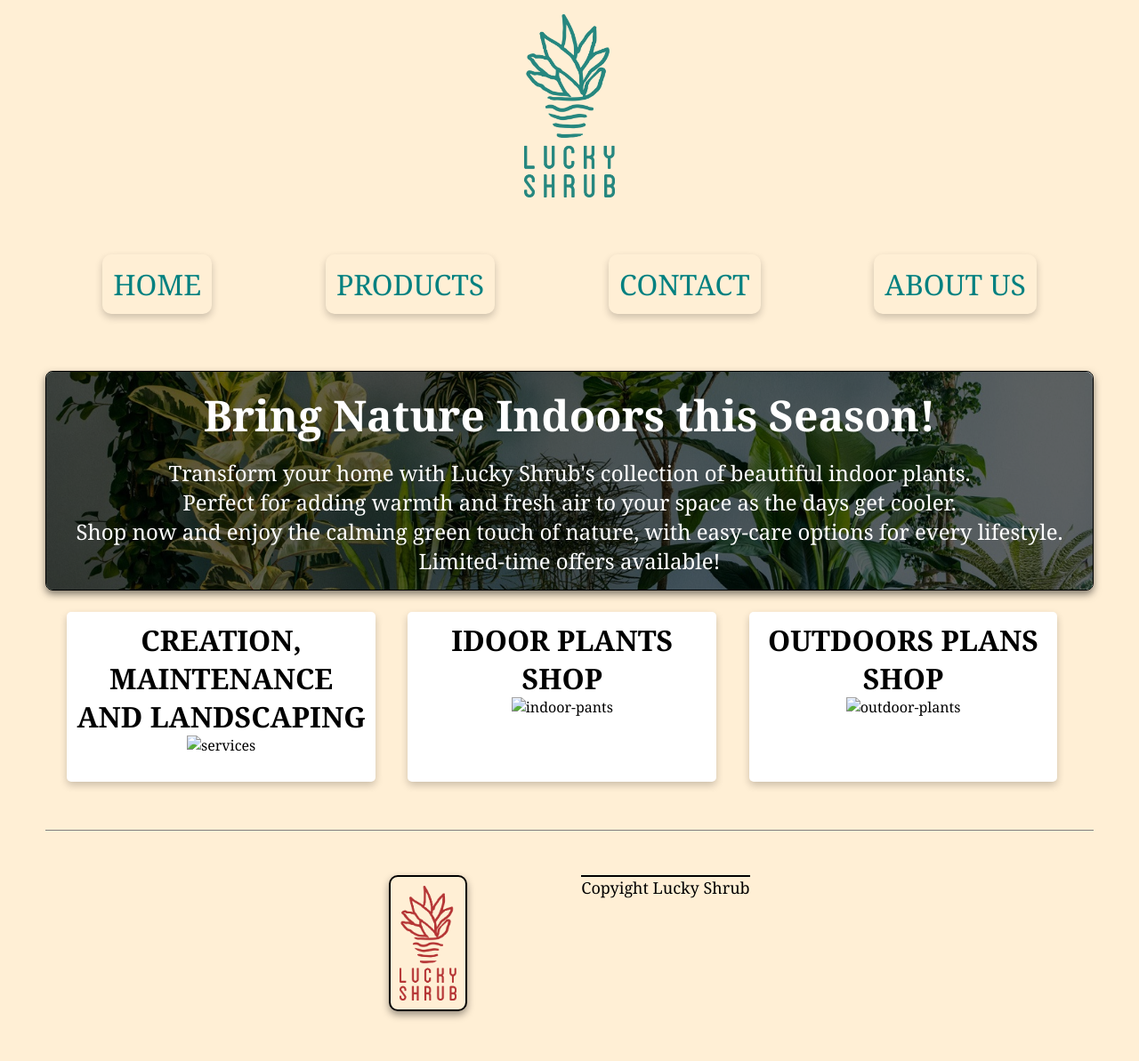
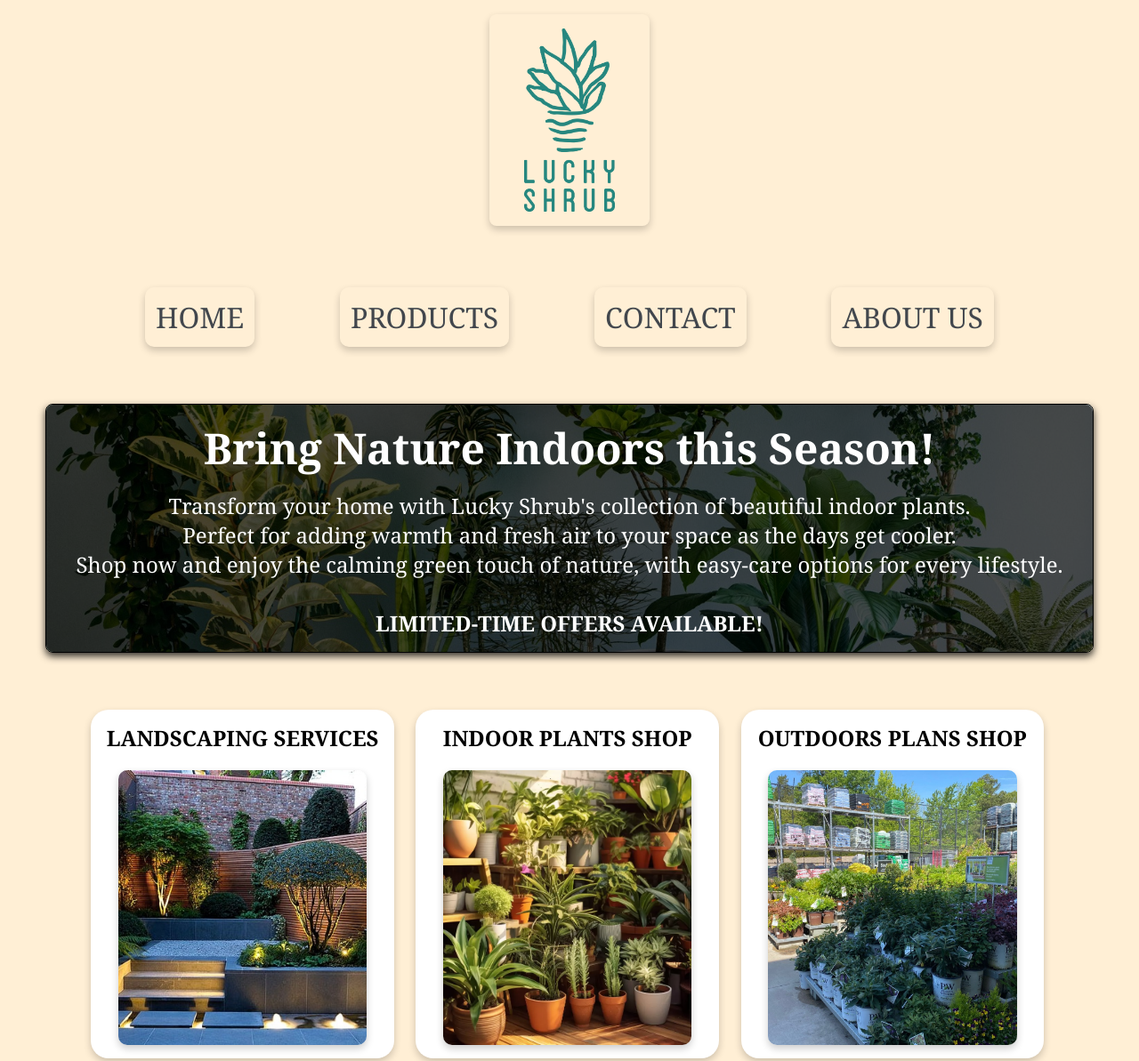
Before and after one commit to BaptFr/meta-front-dev, a plain HTML site: page index.html in a window 1280 px wide. Shown: the top 1193 px of the page at 89% size. Drawn offline with Linux system fonts and the light colour scheme.

Commit message:
style and animations add

```diff
--- a/index.html
+++ b/index.html
@@ -8,46 +8,46 @@
 </head>
 <body>
     <header>
-        <img id="top-logo" src="/assets/Asset 2@3x.png" alt="lucky-shrub-logo"></img>
+        <a href="index.html">
+        <img id="top-logo" src="/assets/Asset 2@3x.png" alt="lucky-shrub-logo"> </img>
+        </a>
     </header>
     <nav>
         <ul>
             <li><a href="index.html">HOME</a></li>
-            <li><a href="iproducts.html">PRODUCTS</a></li>
+            <li><a href="allproducts-page.html">PRODUCTS</a></li>
             <li><a href="contact.html">CONTACT</a></li>
             <li><a href="infos.html">ABOUT US</a></li>
         </ul>
     </nav>
-
     <main>
         <section>
+            <a href="promotion-page.html">
                 <article id="intro">
                     <h1>Bring Nature Indoors this Season! </h1>
                     <p> Transform your home with Lucky Shrub's collection of beautiful indoor plants. <br>
                         Perfect for adding warmth and fresh air to your space as the days get cooler. <br>
-                    Shop now and enjoy the calming green touch of nature, with easy-care options for every lifestyle.<br>
-                    Limited-time offers available!
+                        Shop now and enjoy the calming green touch of nature, with easy-care options for every lifestyle.<br><br>
+                        <b>LIMITED-TIME OFFERS AVAILABLE!</b>
                     </p>
                 </article>
+            </a>
         </section>
         <section id="services">
-            <article>
-                <h2>CREATION, MAINTENANCE AND LANDSCAPING</h2>
-                <img src="" alt="services">
+            <article class="offering-article">
+                <h2>LANDSCAPING SERVICES</h2>
+                <img class="offering-picture" src="/assets/paysagist.jpeg" alt="services">
             </article>
-            <article>
-                <h2>IDOOR PLANTS SHOP</h2>
-                <img src="" alt="indoor-pants">
+            <article class="offering-article">
+                <h2>INDOOR PLANTS SHOP</h2>
+                <img class="offering-picture" src="/assets/indoor-plants.webp" alt="indoor-pants">
             </article>
-            <article>
+            <article class="offering-article">
                 <h2>OUTDOORS PLANS SHOP</h2>
-                <img src="" alt="outdoor-plants">
+                <img class="offering-picture" src="/assets/outdoor-plants.jpg" alt="outdoor-plants">
             </article>
         </section>
-
-
    </main>
-
     <footer>
         <div>
             <img id="footer-logo" src="assets/Asset 1@3x.png" alt="logo-footer">
--- a/style.css
+++ b/style.css
@@ -10,7 +10,8 @@ h1 {
 }
 
 h2{
-    font-size: 2rem
+    font-size: 1.5rem;
+    color: #000000;
 }
 
 body {
@@ -30,15 +31,23 @@ header {
 
 #top-logo{
     width: 8vw;
+    padding: 2vh 3vw;
+    box-shadow: 0 4px 8px rgba(0, 0, 0, 0.2);
+    border-radius: 8px;
+    transition: transform 0.5s ease-in-out;
+}
+
+#top-logo:hover {
+    transform: rotate(360deg);
 }
 
 nav  ul{
     margin: 5vw;
     display: flex;
-    justify-content: space-between;
+    justify-content: space-around;
     flex-wrap: wrap;
+
 }
-
 
 nav li{
     list-style: none;
@@ -47,7 +56,7 @@ nav li{
 nav li a {
     font-size: 2em;
     text-decoration: none;
-    color : #008080;
+    color : #42474d;
     padding: 12px;
     border-radius: 10px;
     box-shadow: 0 4px 8px rgba(0, 0, 0, 0.2);
@@ -57,15 +66,20 @@ nav li a {
 
 nav li a:hover {
     transform: scale(1.2);
-    color: #0bbbbb;
-}
-nav li a:active {
-    transform: scale(1);
     color: #008080;
 }
 
+nav li a:active {
+    transform: scale(1);
+    color: #0bbbbb;
+    box-shadow: none;
+}
 
-/* -- PROMOTION BANNER -- */
+
+/* -- INTRO PROMOTION BANNER -- */
+section > a {
+    text-decoration: none;
+}
 #intro {
     padding: 2vh;
     display: flex;
@@ -75,8 +89,8 @@ nav li a:active {
     gap: 2vh;
     border: 1px solid #000000;
     border-radius: 8px;
-    box-shadow: 0 4px 8px rgba(0, 0, 0, 0.5);
-    background-image: url('/assets/indoor-plants.jpg');
+    box-shadow: 0 4px 8px rgba(0, 0, 0, 0.8);
+    background-image: url('/assets/indoor-promotion.jpg');
     background-size: cover;
     background-position: 50% 60%;
     position: relative;
@@ -89,7 +103,7 @@ nav li a:active {
     left: 0;
     right: 0;
     bottom: 0;
-    background-color: rgba(0, 0, 0, 0.6);
+    background-color: rgba(0, 0, 0, 0.7);
     z-index: 1;
     border-radius: 8px;
 }
@@ -110,28 +124,56 @@ nav li a:active {
 
 #intro:hover{
     transform: scale(1.02);
-    cursor:default;
+    cursor: pointer;
+}
+
+#intro:active{
+    transform: scale(1);
 }
 
 
 /* -- SERVICES -- */
 #services {
-    padding: 3vh;
+    margin: 8vh 4vw;
     display: grid;
-    grid-template-columns: repeat(3, 1fr);
-    gap: 20px
+    grid-template-columns: repeat(auto-fit,minmax(250px, 1fr));
+    gap: 20px;
 }
 
 #services article{
     width: 90%;
     height: 100%;
-    padding: 10px;
+    padding: 15px;
     text-align: center;
     background-color: #ffffff;
-    border-radius: 5px;
+    border-radius: 20px;
     box-shadow: 0 4px 8px rgba(0, 0, 0, 0.2);
 }
 
+.offering-article{
+    display: flex;
+    flex-direction: column;
+    align-items: center;
+    gap: 20px;
+}
+
+.offering-picture{
+    width: 90%;
+    height: 90%;
+    object-fit: cover;
+    border-radius: 10px;
+    box-shadow: 0 4px 8px rgba(0, 0, 0, 0.2);
+}
+
+.offering-picture:hover {
+    transform: scale(1.01);
+    cursor: pointer;
+}
+
+.offering-picture:active {
+    transform: scale(1);
+    box-shadow: none;
+}
 
 
 /* -- FOOTER -- */
@@ -142,7 +184,7 @@ footer {
     flex-direction: row;
     justify-content: center;
     gap: 10vw;
-    border-top: 1px solid grey;
+    border-top: 1px solid #000000;
 
 }
 
```
Also changed, not shown: assets/indoor-plants.webp (added), assets/indoor-promotion.jpg (renamed from assets/indoor-plants.jpg), assets/outdoor-plants.jpg (added), assets/paysagist.jpeg (added). Lines whose indentation alone changed are shown as unchanged.
